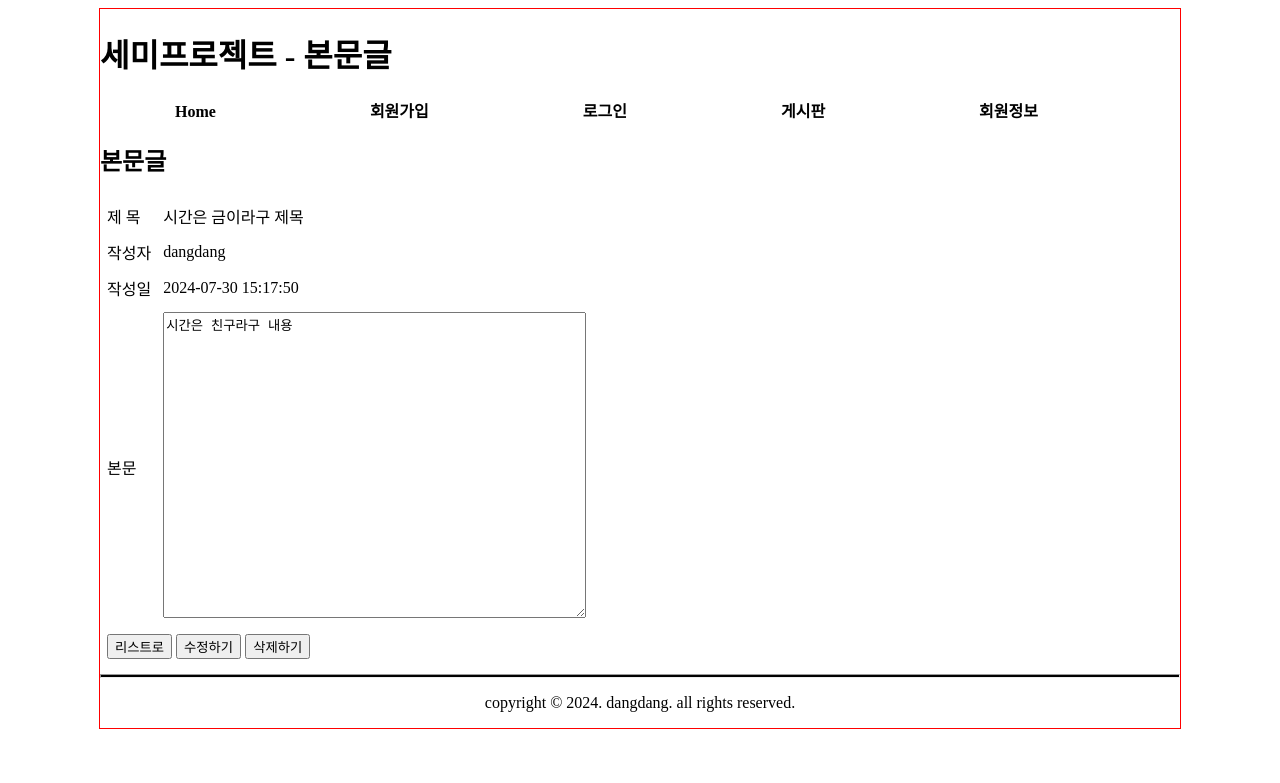
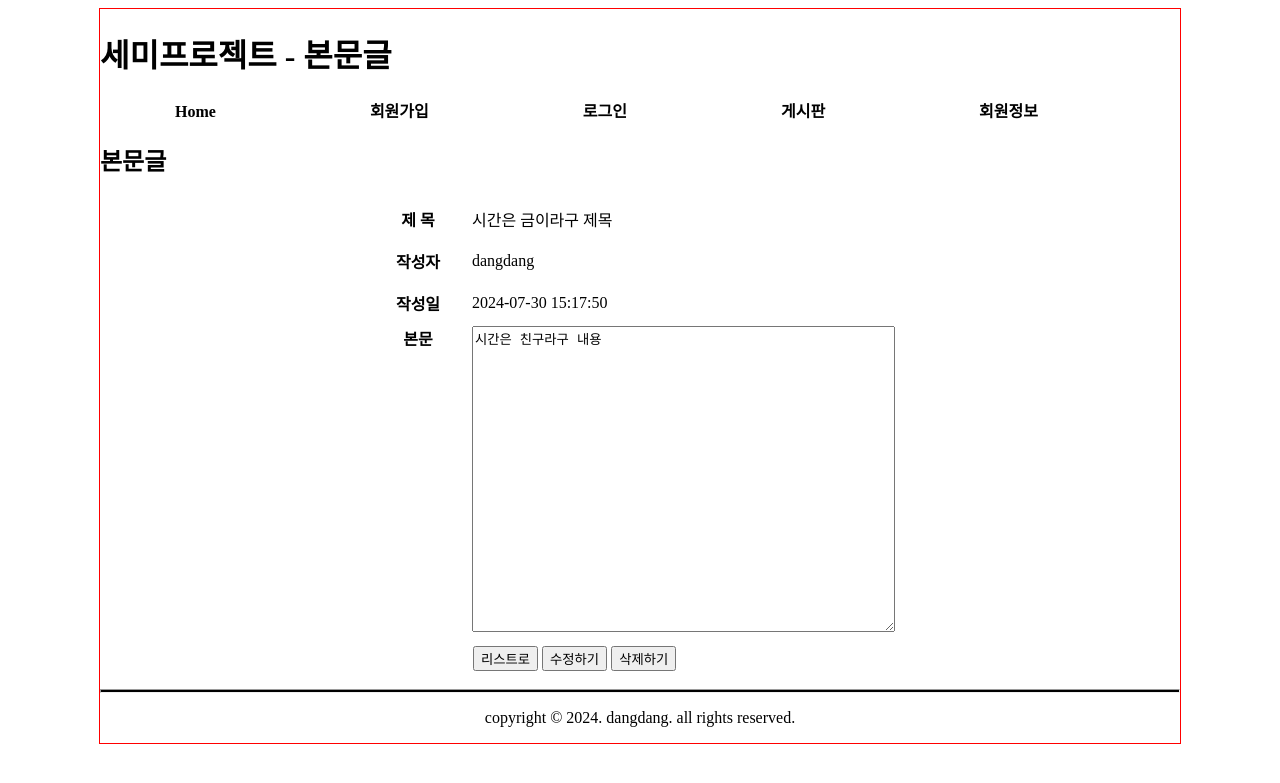
Before and after one commit to gongbu22/semiprojectv1, a FastAPI app: page /board/view in a window 1280 px wide. Shown: the top 783 px of the page. Run offline with FastAPI, Linux system fonts and the light colour scheme.

Commit message:
게시판 본문글 스타일링

```diff
--- a/views/templates/board/view.html
+++ b/views/templates/board/view.html
@@ -4,6 +4,14 @@
     <meta charset="UTF-8">
     <title>세미프로젝트</title>
     <link rel="stylesheet" href="/static/css/project.css" >
+    <style>
+        table { width: 550px;
+            margin : 0 auto; }
+        tr { height: 40px; }
+        tr:nth-child(4) { vertical-align: top }
+        th { width: 100px; }
+        #listbtn { margin-left: 105px }
+    </style>
 </head>
 <body>
     <div id="wrap">
@@ -19,12 +27,12 @@
         </nav>
         <main>
             <h2>본문글</h2>
-            <table border="0" cellpadding="5">
-                <tr><td>제 목</td><td>시간은 금이라구 제목</td></tr>
-                <tr><td>작성자</td><td>dangdang</td></tr>
-                <tr><td>작성일</td><td>2024-07-30 15:17:50</td></tr>
+            <table>
+                <tr><th>제 목</th><td>시간은 금이라구 제목</td></tr>
+                <tr><th>작성자</th><td>dangdang</td></tr>
+                <tr><th>작성일</th><td>2024-07-30 15:17:50</td></tr>
                 <tr>
-                    <td>본문</td>
+                    <th>본문</th>
                     <td><textarea rows="20" cols="50">시간은 친구라구 내용</textarea></td>
                 </tr>
                 <tr><td colspan="2">
```
